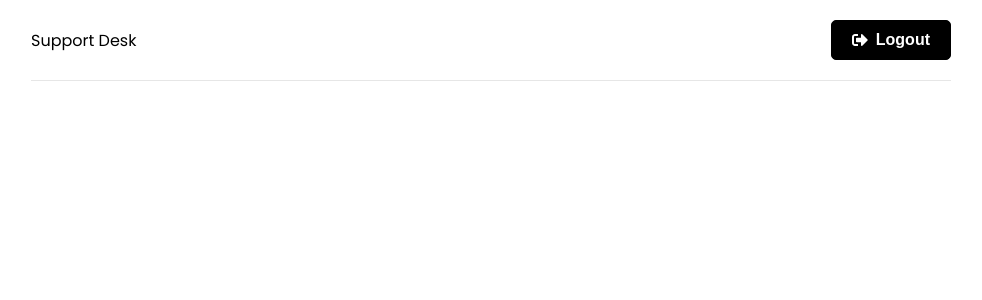
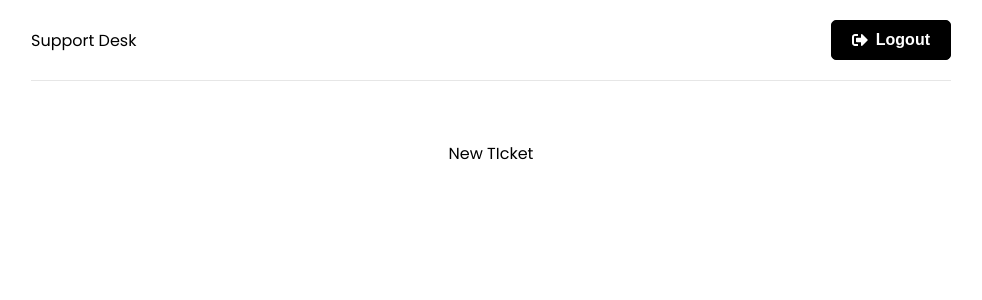
Before and after one commit to Dtatum0826/support-desk, a React (Create React App) app in the folder frontend/: page /new-ticket in a window 1280 px wide. Before the commit this address had no page. Shown: the top 300 px of the page, without its empty margins (149-1131 px from the left). Built offline with nearby package versions, Linux system fonts and the light colour scheme; sample sign-in values are in the browser's storage.

Commit message:
Private route created New ticket page nested in private route

```diff
--- a/frontend/src/App.js
+++ b/frontend/src/App.js
@@ -6,6 +6,8 @@
 import Home from './pages/Home';
 import Login from './pages/Login';
 import Register from './pages/Register';
+import NewTicket from './pages/NewTicket';
+import PrivateRoute from './components/PrivateRoute';
 
 function App() {
   return (
@@ -17,6 +19,9 @@
           <Route path='/' element={<Home/>} />
           <Route path='/login' element={<Login/>} />
           <Route path='/register' element={<Register/>} />
+          <Route path='/new-ticket' element={<PrivateRoute/>} >
+           <Route path='/new-ticket' element= {<NewTicket/>}/>
+            </Route>
         </Routes>
       </div>
      </Router>
--- /dev/null
+++ b/frontend/src/components/PrivateRoute.jsx
@@ -0,0 +1,18 @@
+import React from 'react'
+import {Navigate, Outlet} from 'react-router-dom'
+import {useAuthStatus} from '../hooks/useAuthStatus'
+import Spinner from './Spinner'
+
+
+
+const PrivateRoute = () => {
+ const {loggedIn, checkingStatus} = useAuthStatus()
+
+
+ if(checkingStatus){
+  return <Spinner/>
+ }
+ return loggedIn ? <Outlet/> : <Navigate to='/login'/>
+}
+
+export default PrivateRoute
--- /dev/null
+++ b/frontend/src/hooks/useAuthStatus.js
@@ -0,0 +1,20 @@
+import { useState, useEffect,  } from "react";
+import {useSelector} from 'react-redux'
+
+
+export const useAuthStatus = () => {
+  const [loggedIn, setLoggedIn] = useState(false)
+  const [checkingStatus, setCheckingStatus] = useState(true)
+
+  const {user} = useSelector((state) => state.auth)
+
+  useEffect(()=> {
+    if(user){
+      setLoggedIn(true)
+    } else {
+      setLoggedIn(false)
+    }
+    setCheckingStatus(false)
+  },[user])
+  return {loggedIn, checkingStatus}
+}
--- /dev/null
+++ b/frontend/src/pages/NewTicket.jsx
@@ -0,0 +1,11 @@
+import React from 'react'
+
+function NewTicket() {
+  return (
+    <div>
+      New TIcket
+    </div>
+  )
+}
+
+export default NewTicket
```
